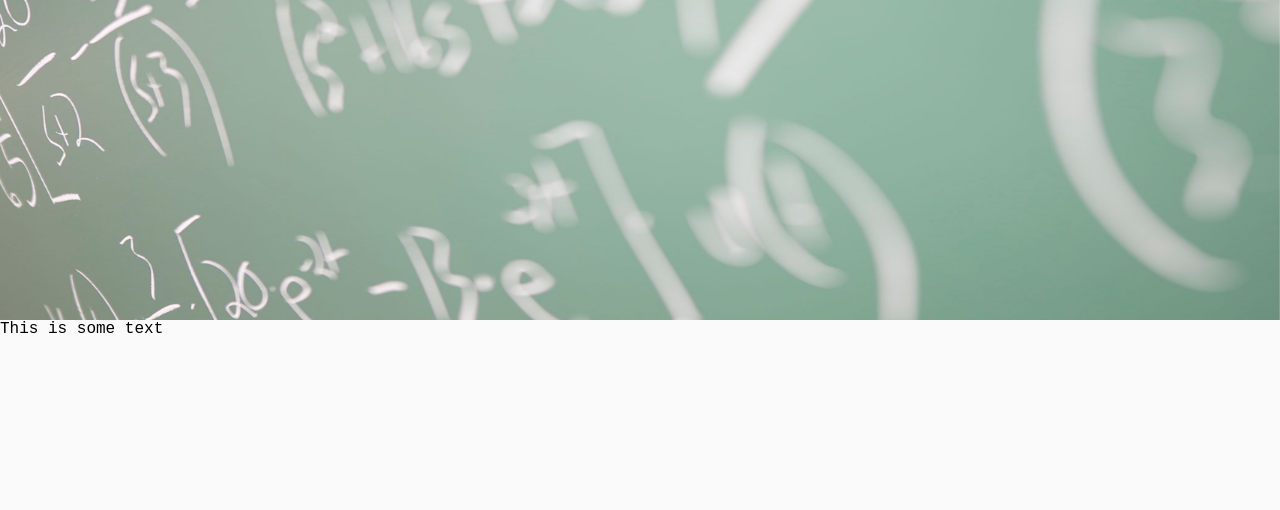
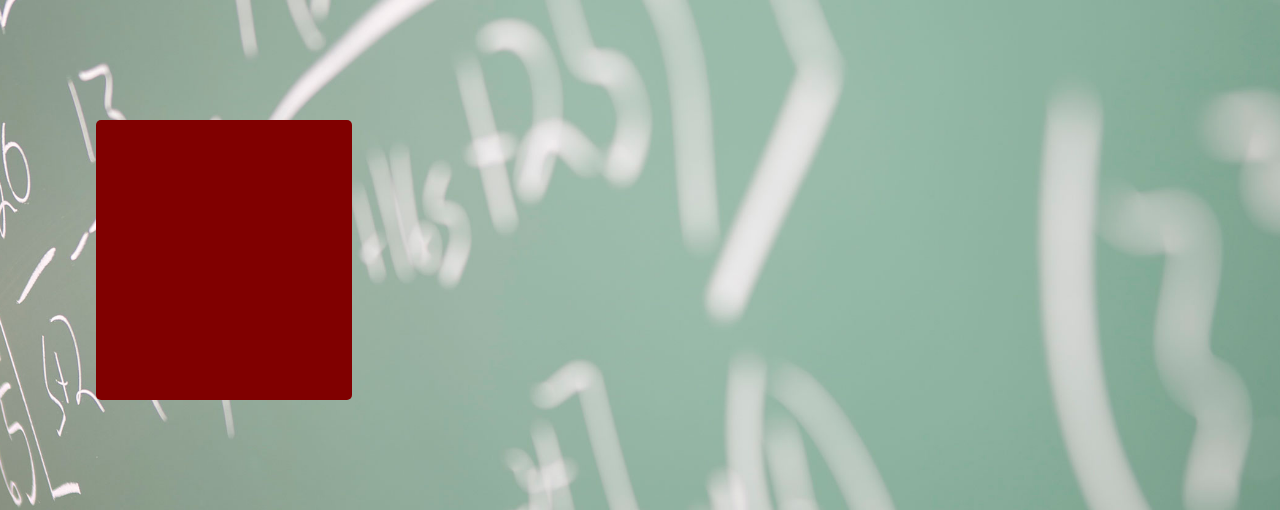
Before and after one commit to aotolbert/jptolbert_portfolio, a website: page app/index.html in a window 1280 px wide. Shown: the part 240-750 px from the top of the page. Drawn offline with Linux system fonts and the light colour scheme.

Commit message:
index.html layyout and background

```diff
--- a/app/app.js
+++ b/app/app.js
@@ -1 +1,32 @@
 console.log("I am alive!");
+
+
+let last_known_scroll_position = 0;
+let ticking = false;
+
+let body = document.getElementsByTagName("BODY")[0];
+console.log(body);
+
+let pageHeight = body.clientHeight;
+
+console.log(pageHeight);
+
+function doSomething(scroll_pos) {
+  // Do something with the scroll position
+  console.log(scroll_pos);
+//   document.getElementByClass("pageBackground").style.backgroundPosition = "0px 40px";
+
+}
+
+window.addEventListener('scroll', function(e) {
+  last_known_scroll_position = window.scrollY;
+
+  if (!ticking) {
+    window.requestAnimationFrame(function() {
+      doSomething(last_known_scroll_position);
+      ticking = false;
+    });
+
+    ticking = true;
+  }
+});
--- a/app/index.html
+++ b/app/index.html
@@ -33,11 +33,34 @@
           </div>
     </div>
 
-    <div class="parallax"></div>
+    <div id="pageBackground"></div>
+
+    <div class="pageHeadlineContainer">
+        <div class="headlineImage">
+
+        </div>
+
+        <div class="headlineDescription">
+
+        </div>
+    </div>
+
+    <div class="textBoxContainer">
 
 
-    <div>
-        This is some text
+        <div class="textBox">
+
+        </div>
+
+        <div class="textBox">
+
+        </div>
+
+        <div class="textBox">
+
+        </div>
+
+
     </div>
 
 
--- a/app/styles.css
+++ b/app/styles.css
@@ -2,19 +2,59 @@
 html, body {
   padding: 0;
   margin: 0;
-    background: #FAFAFA;
   font-family: 'Courier New', Courier, monospace;
   max-width: 100%;
   -ms-overflow-style: none;
+  background-image: url(../images/chalkboard_math_background.jpg);
+  height: 125vh;
+  background-attachment: fixed;
+  background-position: center;
+  background-repeat: no-repeat;
+  background-size: 115vw 125vh;
+  /* background-position-y: top; */
+  background-position: 0px 0vh;
+}
+
+.pageHeadlineContainer {
+  padding-top: 30vh;
+  height: 50vh;
+  width: 100vw;
+  display: flex;
+  flex-direction: row;
+  justify-content: space-around;
+  align-items: flex-end;
+  align-content: space-between;
+}
+
+.headlineImage {
+  background-color: maroon;
+  border-radius: 5px;
+  border-width: 1px;
+  width: 20vw;
+  height: 35vh;
 }
 
 
-  .parallax {
-    background-image: url(../images/chalkboard_math_background.jpg);
-    height: 70vh;
-    background-attachment: fixed;
-    background-position: center;
-    background-repeat: no-repeat;
-    background-size: 115vw 75vh;
-    background-position-y: top;
+.headlineDescription {
+  width: 50vw;
+  height: 20vh;
 }
+
+.textBoxContainer {
+  padding-top: 5vh;
+  display: flex;
+  flex-direction: column;
+  justify-content: space-evenly;
+  align-items: center;
+  align-content: space-between;
+}
+
+.textBox {
+  height: 40vh;
+  width: 85vw;
+  background-color: rgba(255, 255, 255, .15);
+  backdrop-filter: blur(15px);
+  margin-top: 10vh;
+  margin-bottom: 10vh;
+
+}
```
Also changed, not shown: app/images/Betterton portrait.jpeg (added), app/images/Family Xmas 2019.jpeg (added), app/images/Geo Support.jpeg (added), app/images/Guatemala portrait.jpeg (added), 2 other files. Lines whose indentation alone changed are shown as unchanged.
